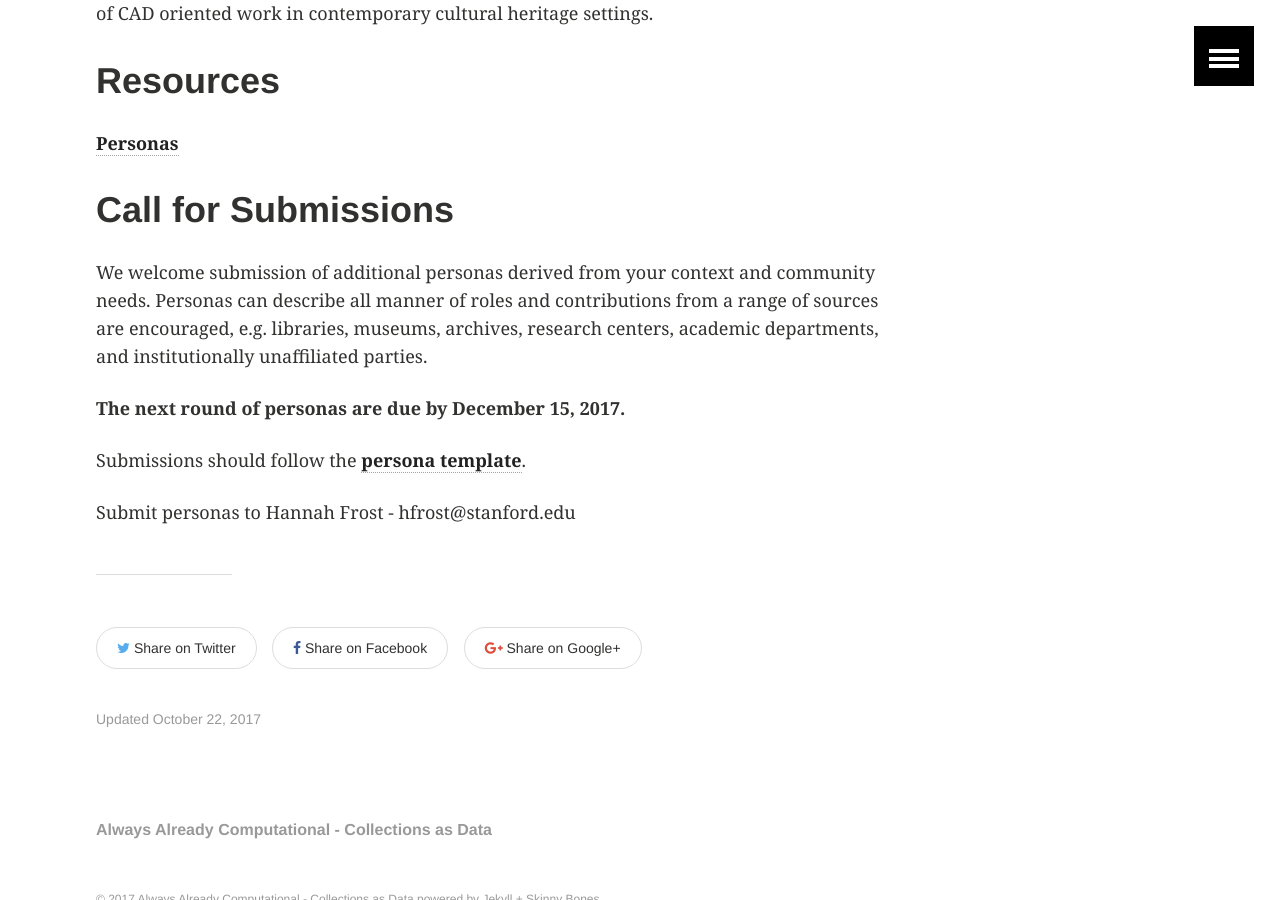
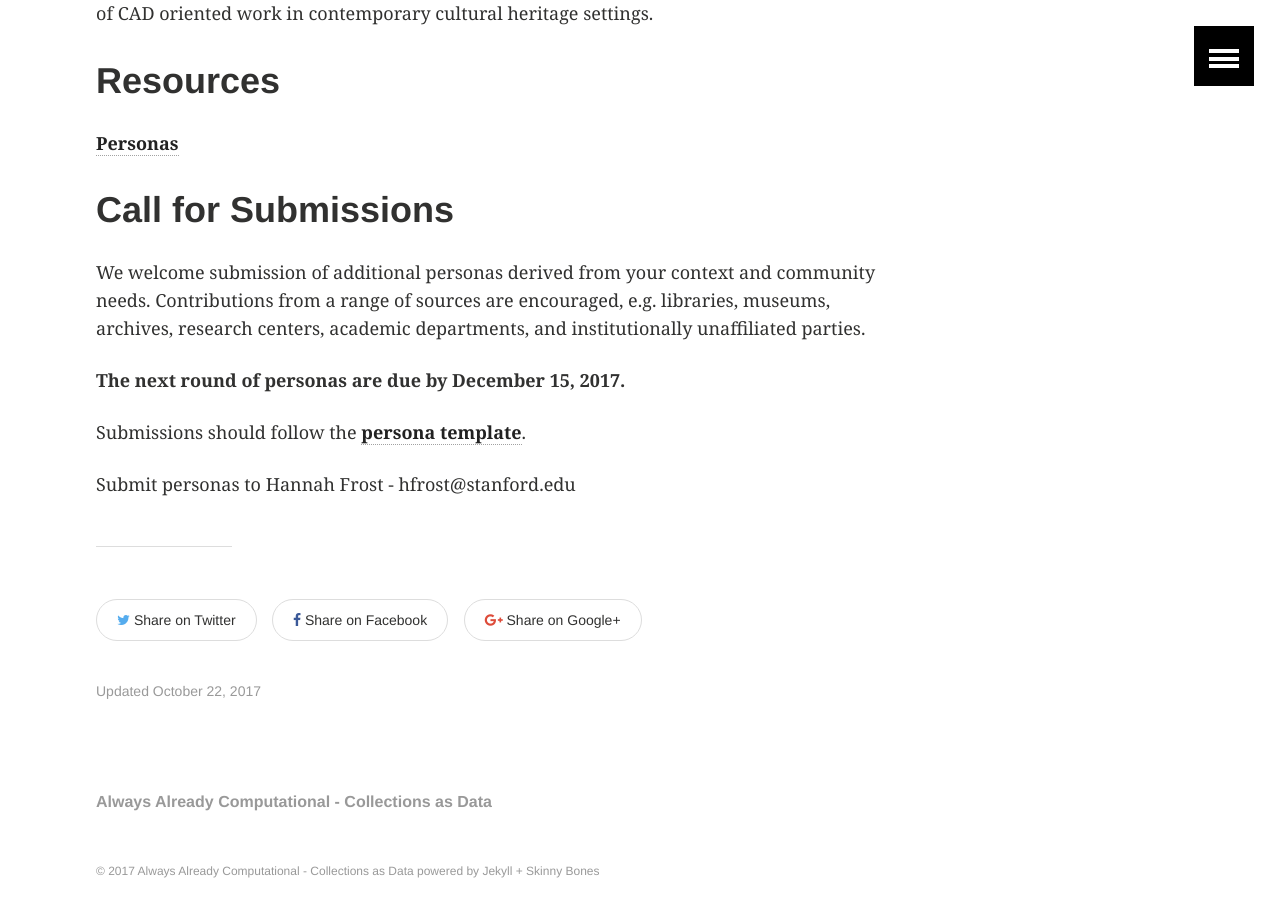
Before and after one commit to collectionsasdata/collectionsasdata.github.io, a Jekyll site: the page built from _posts/2017-10-22-personas.markdown, in a window 1280 px wide and 900 px high, scrolled down 840 px. Built offline with Jekyll 4.4.1, drawn with Linux system fonts in a browser that asks for light colours.

Commit message:
Update 2017-10-22-personas.markdown

```diff
--- a/_posts/2017-10-22-personas.markdown
+++ b/_posts/2017-10-22-personas.markdown
@@ -18,7 +18,7 @@ Of course, the Agile notion of a persona need not be limited to supporting softw
 
 # Call for Submissions
 
-We welcome submission of additional personas derived from your context and community needs. Personas can describe all manner of roles and contributions from a range of sources are encouraged, e.g. libraries, museums, archives, research centers, academic departments, and institutionally unaffiliated parties.
+We welcome submission of additional personas derived from your context and community needs. Contributions from a range of sources are encouraged, e.g. libraries, museums, archives, research centers, academic departments, and institutionally unaffiliated parties.
 
 **The next round of personas are due by December 15, 2017.**
 
```
